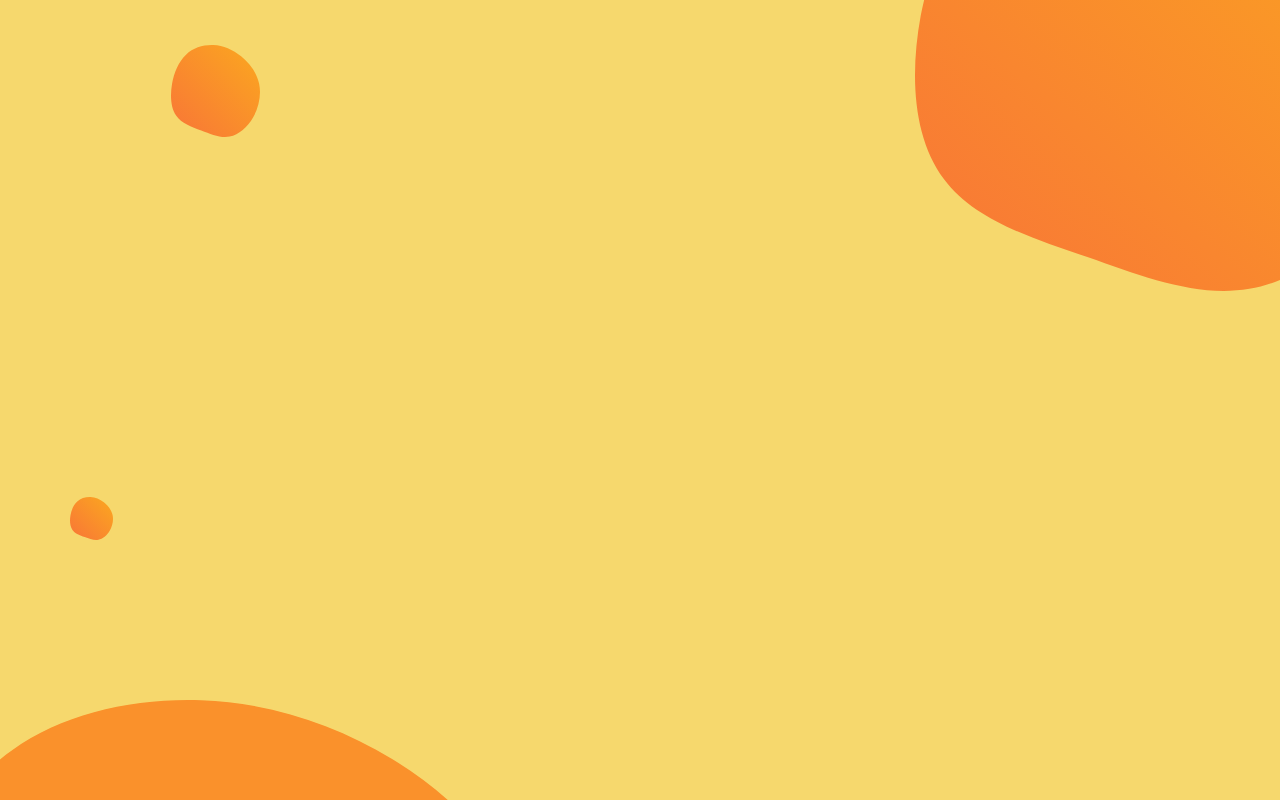
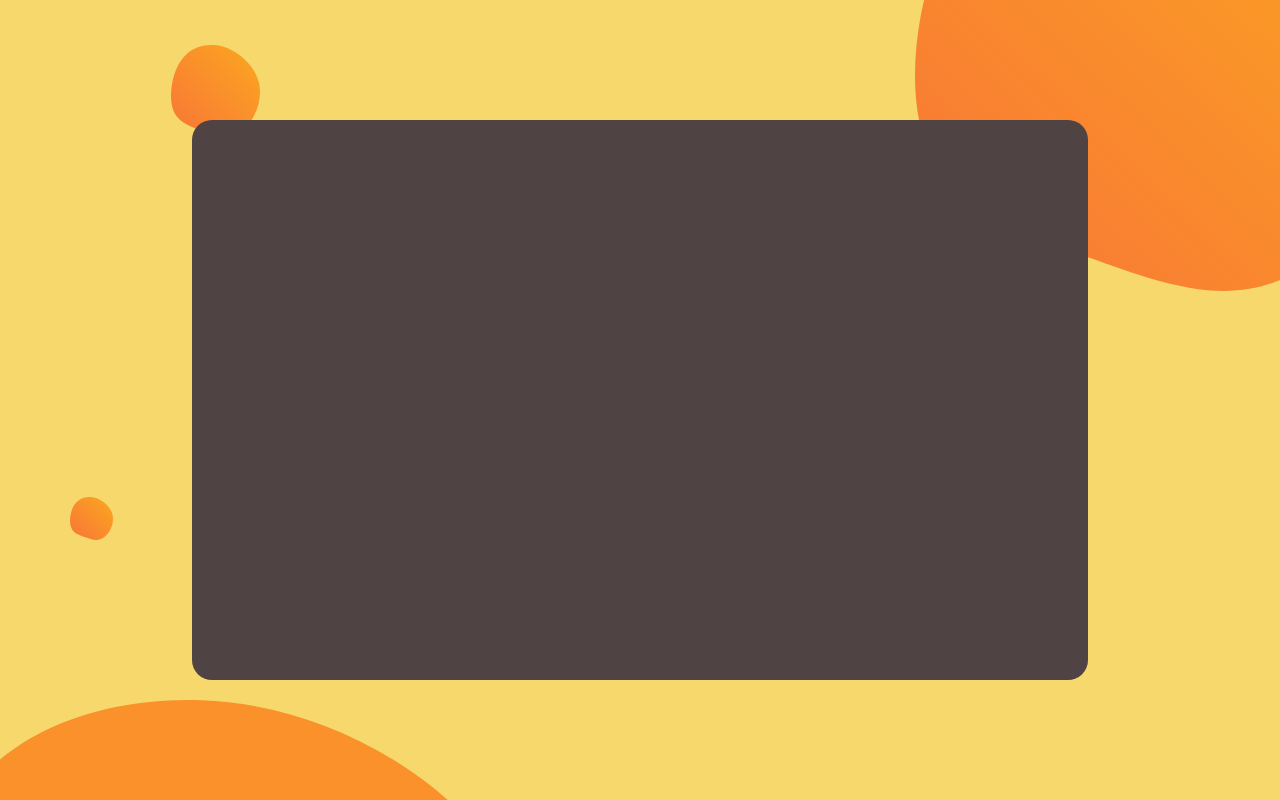
Before and after one commit to siba-sundar/petRes, a React (Vite) app in the folder frontend/: page / in a window 1280 px wide. Built offline with nearby package versions, Linux system fonts and the light colour scheme.

Commit message:
loginbox

```diff
--- a/frontend/src/components/loginSignup/login.css
+++ b/frontend/src/components/loginSignup/login.css
@@ -7,4 +7,14 @@ body{
     background-image: url("../assets/loginBackground.svg");
     width: 100vw;
     height: 100vh;
+    display: flex;
+    align-items: center;
+    justify-content: center;
 }
+
+.loginContentContainer{
+    width: 70vw;
+    height: 70vh;
+    background-color: #504343;
+    border-radius: 20px;
+}
--- a/frontend/src/components/loginSignup/login.jsx
+++ b/frontend/src/components/loginSignup/login.jsx
@@ -5,7 +5,8 @@ function LoginPage (){
         <>
         <div className="loginMainContainer">
             <div className="loginContentContainer">
-
+                <div className="loginImage"></div>
+                <div className="loginData"></div>
             </div>
         </div>
         </>
```
